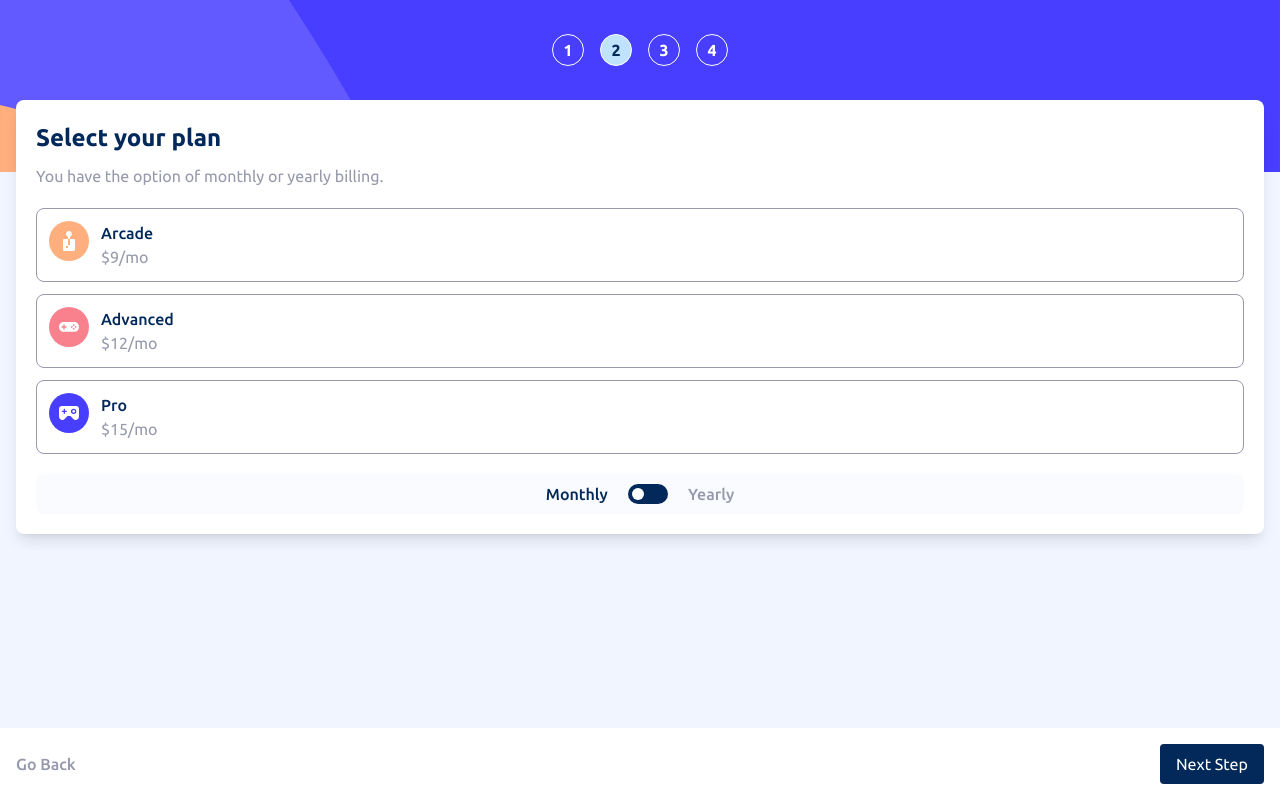
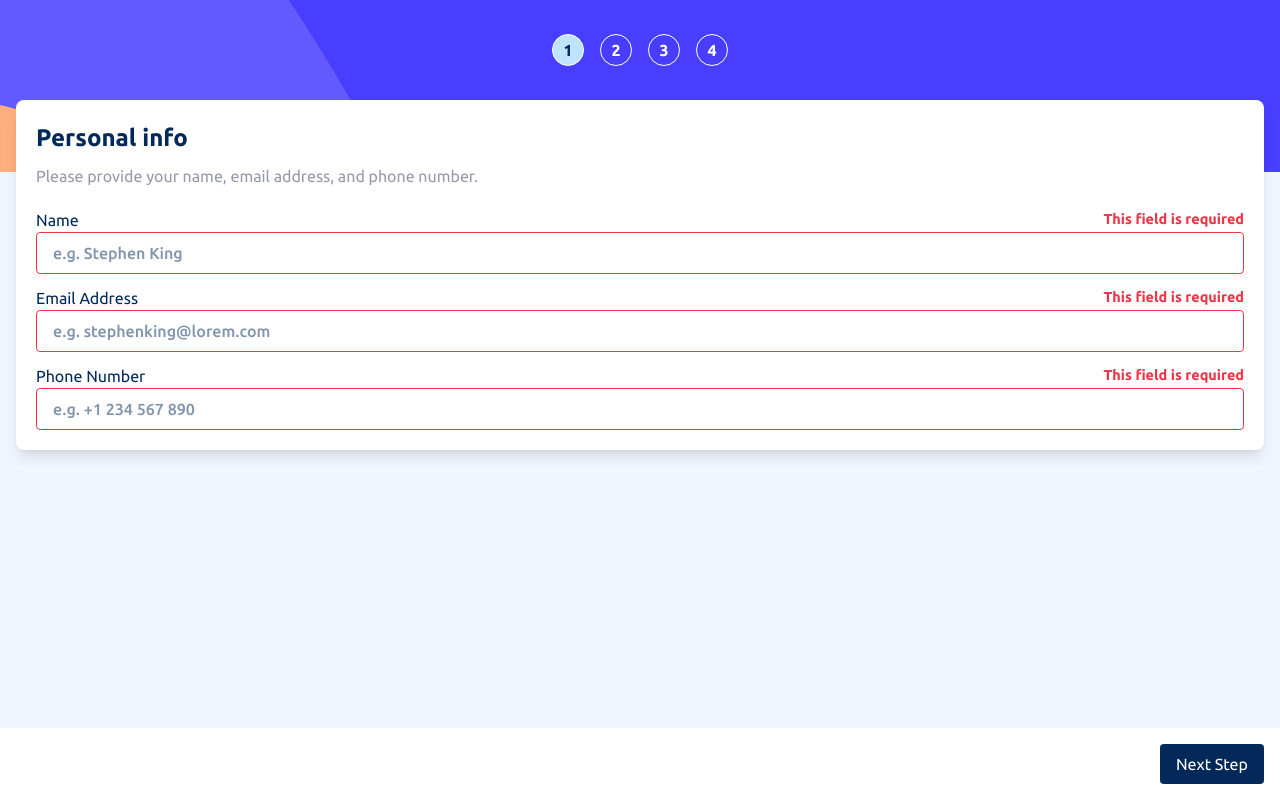
Before and after one commit to 7savv7/frontendmentor, a React (Vite) app in the folder advanced/multi-step-form/: page / in a window 1280 px wide. Both pictures are taken after a click on the button "Next Step". Built offline with nearby package versions, Linux system fonts and the light colour scheme.

Commit message:
[multi-step-form]: Add input validation

```diff
--- a/advanced/multi-step-form/src/App.tsx
+++ b/advanced/multi-step-form/src/App.tsx
@@ -10,7 +10,7 @@ export interface Info {
   email: string;
   phone: string;
   yearly: boolean;
-  plan: null | { name: string; price: number };
+  plan: { name: string; price: number };
   adds: { name: string; price: number }[];
 }
 
@@ -20,12 +20,14 @@ function App() {
     email: "",
     phone: "",
     yearly: false,
-    plan: null,
+    plan: { name: "Arcade", price: 9 },
     adds: [],
   });
 
   const [step, setStep] = useState<number>(1);
   const [confirm, setConfirm] = useState<boolean>(false);
+
+  const [errors, setErrors] = useState<Record<string, string>>({});
 
   const [slideRight, setSlideRight] = useState<boolean>(false);
   const [slideLeft, setSlideLeft] = useState<boolean>(false);
@@ -48,7 +50,7 @@ function App() {
     {
       title: "Step 1",
       info: "Your info",
-      component: <Step1 info={info} setInfo={setInfo} />,
+      component: <Step1 info={info} setInfo={setInfo} errors={errors} />,
     },
     {
       title: "Step 2",
@@ -68,6 +70,36 @@ function App() {
   ];
 
   const nextStep = () => {
+    if (step === 1) {
+      const newErrors: Record<string, string> = {};
+
+      if (!info.name.trim()) {
+        newErrors.name = "This field is required";
+      } else if (info.name.trim().length < 3) {
+        newErrors.name = "Name must have at least 3 characters";
+      }
+
+      const emailRegex = /^[^\s@]+@[^\s@]+\.[^\s@]+$/;
+      if (!info.email.trim()) {
+        newErrors.email = "This field is required";
+      } else if (!emailRegex.test(info.email.trim())) {
+        newErrors.email = "Invalid email format";
+      }
+
+      const phoneRegex = /^[0-9]+$/;
+      if (!info.phone.trim()) {
+        newErrors.phone = "This field is required";
+      } else if (!phoneRegex.test(info.phone.trim())) {
+        newErrors.phone = "Phone must contain only numbers";
+      } else if (info.phone.trim().length < 10) {
+        newErrors.phone = "Phone must have at least 10 digits";
+      }
+
+      setErrors(newErrors);
+
+      if (Object.keys(newErrors).length > 0) return;
+    }
+
     setSlideRight(false);
 
     requestAnimationFrame(() => {
@@ -103,7 +135,7 @@ function App() {
         email: "",
         phone: "",
         yearly: false,
-        plan: null,
+        plan: { name: "Arcade", price: 9 },
         adds: [],
       });
       setSlideRight(true);
--- a/advanced/multi-step-form/src/components/Step1.tsx
+++ b/advanced/multi-step-form/src/components/Step1.tsx
@@ -4,9 +4,10 @@ import type { Info } from "../App";
 interface Props {
   info: Info;
   setInfo: Dispatch<SetStateAction<Info>>;
+  errors: Record<string, string>;
 }
 
-function Step1({ info, setInfo }: Props) {
+function Step1({ info, setInfo, errors }: Props) {
   return (
     <div className="text-blue950">
       <h1 className="text-[1.5em] font-bold">Personal info</h1>
@@ -16,9 +17,19 @@ function Step1({ info, setInfo }: Props) {
 
       <div className="flex flex-col gap-3 mt-5">
         <div className="flex flex-col item-start">
-          <label htmlFor="name">Name</label>
+          <div className="flex items-center justify-between">
+            <label htmlFor="name">Name</label>
+
+            {errors.name && (
+              <p className="text-red500 font-[700] text-[0.9em]">
+                {errors.name}
+              </p>
+            )}
+          </div>
+
           <input
-            className="border border-grey500 text-grey500 font-[500] p-2 px-4 rounded-sm outline-none"
+            className={`border ${errors.name ? "border-red500" : "border-grey500"}
+            text-blue950 font-[500] p-2 px-4 rounded-sm outline-none`}
             id="name"
             value={info.name}
             onChange={(e) =>
@@ -30,9 +41,19 @@ function Step1({ info, setInfo }: Props) {
         </div>
 
         <div className="flex flex-col item-start">
-          <label htmlFor="email">Email Address</label>
+          <div className="flex items-center justify-between">
+            <label htmlFor="email">Email Address</label>
+
+            {errors.email && (
+              <p className="text-red500 font-[700] text-[0.9em]">
+                {errors.email}
+              </p>
+            )}
+          </div>
+
           <input
-            className="border border-grey500 text-grey500 font-[500] p-2 px-4 rounded-sm outline-none"
+            className={`border ${errors.email ? "border-red500" : "border-grey500"}
+            text-blue950 font-[500] p-2 px-4 rounded-sm outline-none`}
             id="email"
             value={info.email}
             onChange={(e) =>
@@ -44,9 +65,19 @@ function Step1({ info, setInfo }: Props) {
         </div>
 
         <div className="flex flex-col item-start">
-          <label htmlFor="phone">Phone Number</label>
+          <div className="flex items-center justify-between">
+            <label htmlFor="phone">Phone Number</label>
+
+            {errors.phone && (
+              <p className="text-red500 font-[700] text-[0.9em]">
+                {errors.phone}
+              </p>
+            )}
+          </div>
+
           <input
-            className="border border-grey500 text-grey500 font-[500] p-2 px-4 rounded-sm outline-none"
+            className={`border ${errors.phone ? "border-red500" : "border-grey500"}
+            text-blue950 font-[500] p-2 px-4 rounded-sm outline-none`}
             id="phone"
             value={info.phone}
             onChange={(e) => {
--- a/advanced/multi-step-form/src/components/Step2.tsx
+++ b/advanced/multi-step-form/src/components/Step2.tsx
@@ -31,7 +31,7 @@ function Step2({ info, setInfo }: Props) {
               }))
             }
             className={`flex items-start gap-3 border rounded-lg p-3
-              ${info.plan?.name === p.plan ? "border-purple600 bg-blue50" : "border-grey500"}`}
+              ${info.plan.name === p.plan ? "border-purple600 bg-blue50" : "border-grey500"}`}
           >
             <img src={`/images/icon-${p.image}.svg`} alt={p.image} />
 
--- a/advanced/multi-step-form/src/components/Step4.tsx
+++ b/advanced/multi-step-form/src/components/Step4.tsx
@@ -11,7 +11,7 @@ function Step4({ info, setStep }: Props) {
       info.adds.length > 0
         ? info.adds.reduce((total, add) => total + add.price, 0)
         : 0;
-    return (info.plan?.price ?? 0) + adds;
+    return info.plan?.price + adds;
   };
 
   return (
@@ -28,7 +28,7 @@ function Step4({ info, setStep }: Props) {
         >
           <div>
             <p className="text-blue950 font-[500]">
-              {info.plan?.name} ({info.yearly ? "Yearly" : "Monthly"})
+              {info.plan.name} ({info.yearly ? "Yearly" : "Monthly"})
             </p>
 
             <button
@@ -41,7 +41,7 @@ function Step4({ info, setStep }: Props) {
           </div>
 
           <p className="text-blue950 font-[700]">
-            ${info.yearly ? info.plan?.price! * 10 : info.plan?.price}/
+            ${info.yearly ? info.plan.price * 10 : info.plan.price}/
             {info.yearly ? "yr" : "mo"}
           </p>
         </div>
```
